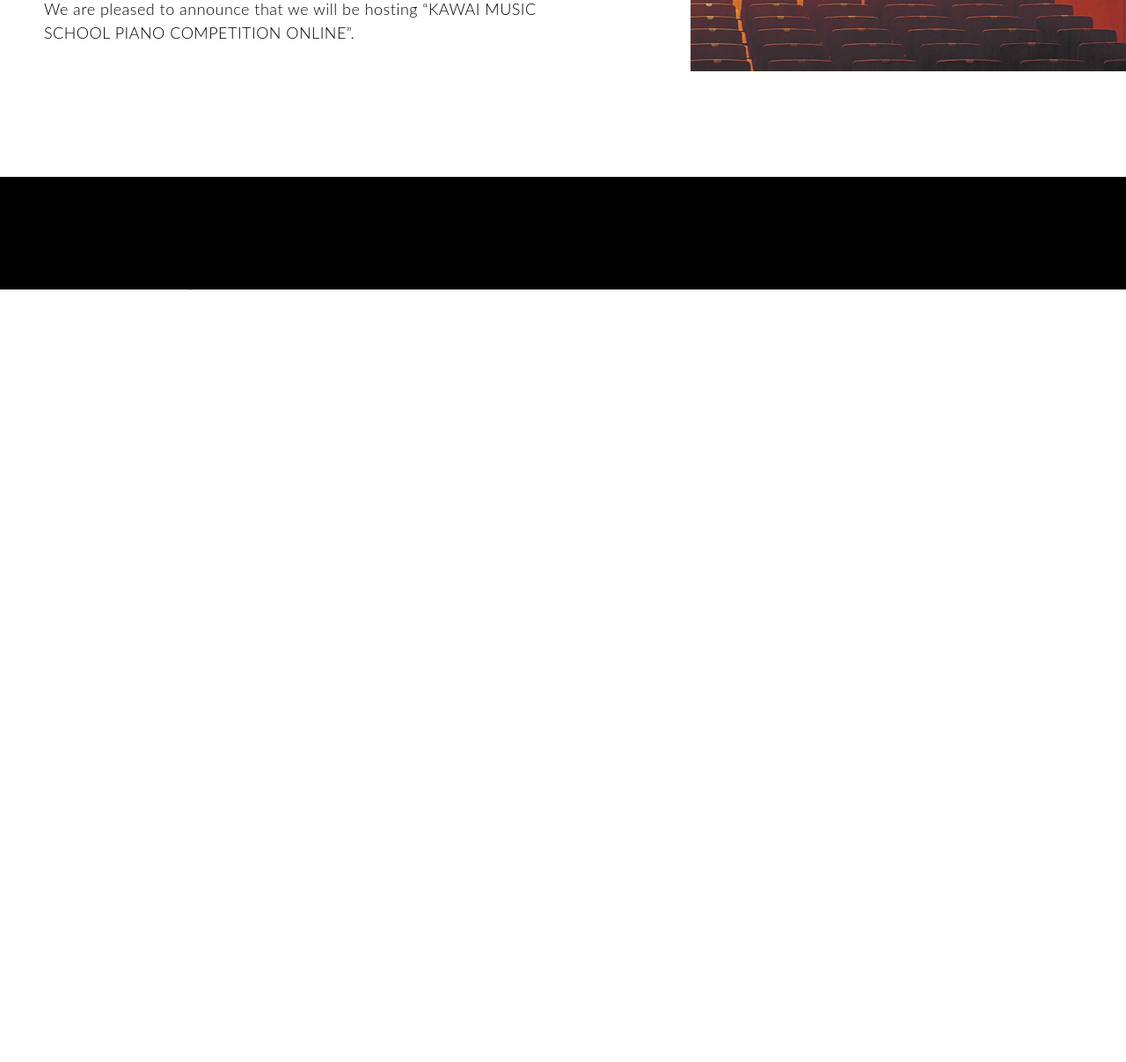
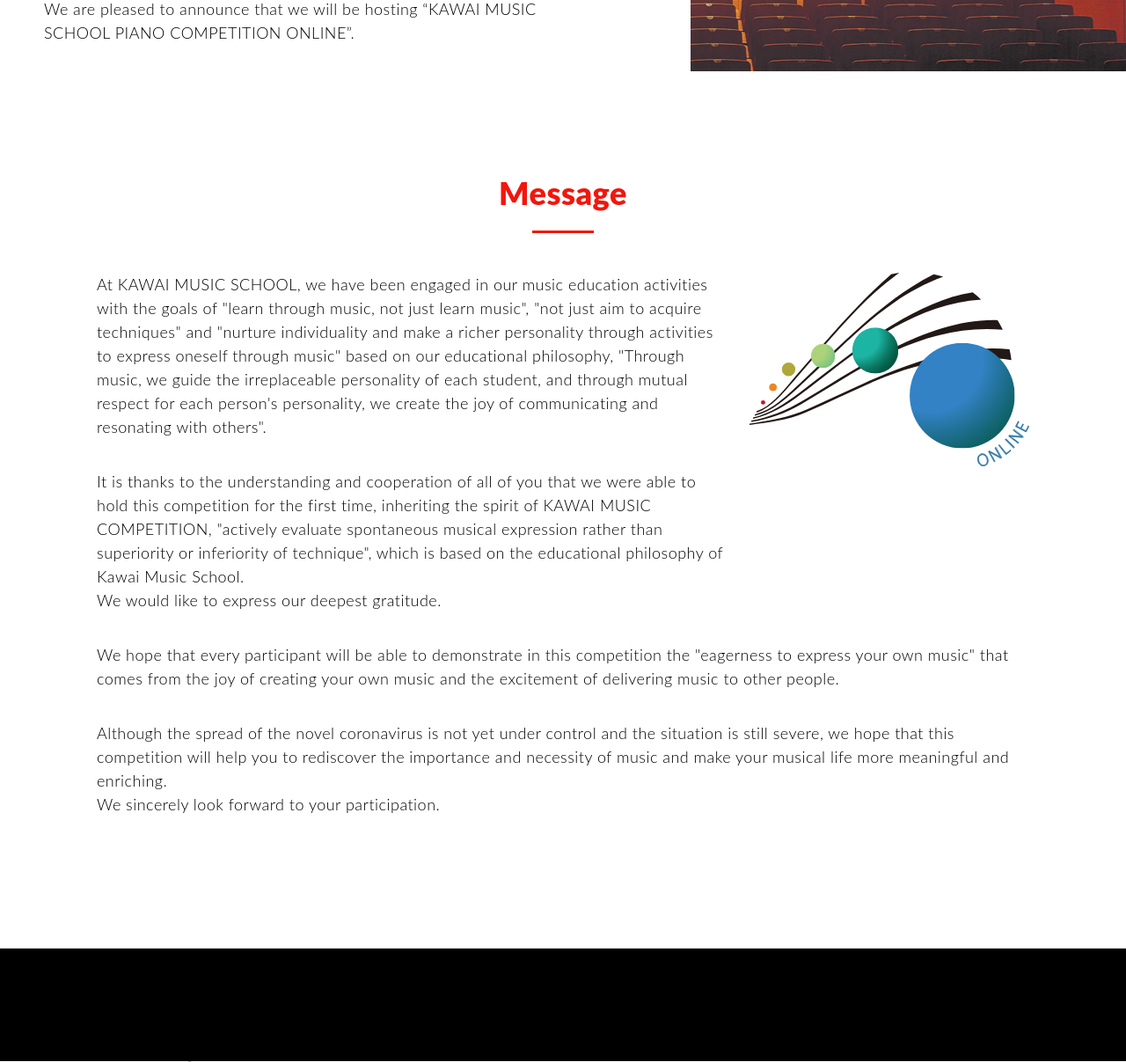
Before and after one commit to bpoc-mark/uw-kawai, a PHP site: page / in a window 1280 px wide. Shown: the part 582-1789 px from the top of the page at 88% size. Before the commit the page ends 912 px from the top, so only its background shows below. Run offline with PHP 8.4, Linux system fonts and the light colour scheme; some libraries are stand-ins or nearby versions.

Commit message:
added section 2 pc and sp view

```diff
--- a/css/style.css
+++ b/css/style.css
@@ -639,6 +639,69 @@ img[src$=".png"], img[src$=".jpg"] {
   border-radius: 0 40px 40px 0;
 }
 
+#Top main .sect_2 .wrapper .container {
+  max-width: 1200px;
+  padding-right: 70px;
+  padding-left: 70px;
+}
+
+#Top main .sect_2 .wrapper .container h3 {
+  font-family: 'Lato', sans-serif;
+  font-weight: 900;
+  font-size: 36px;
+  text-align: center;
+  color: #f1170d;
+}
+
+#Top main .sect_2 .wrapper .container h3::after {
+  content: "";
+  display: block;
+  width: 70px;
+  height: 3px;
+  background-color: #f1170d;
+  margin: 25px auto 45px;
+}
+
+#Top main .sect_2 .wrapper .container .row {
+  justify-content: space-between;
+}
+
+#Top main .sect_2 .wrapper .container .row .col:first-child {
+  width: 68%;
+}
+
+#Top main .sect_2 .wrapper .container .row .col:first-child p {
+  font-family: 'Lato', sans-serif;
+  font-weight: 300;
+  font-size: 18px;
+  line-height: 27px;
+  text-align: left;
+  color: #000;
+  margin-bottom: 35px;
+}
+
+#Top main .sect_2 .wrapper .container .row .col:last-child {
+  width: 30%;
+}
+
+#Top main .sect_2 .wrapper .container p {
+  font-family: 'Lato', sans-serif;
+  font-weight: 300;
+  font-size: 18px;
+  line-height: 27px;
+  text-align: left;
+  color: #000;
+  margin-bottom: 35px;
+}
+
+#Top main .sect_2 .wrapper .container .sp_img {
+  margin-bottom: 150px;
+}
+
+#Top main .sect_2 .wrapper .container .sp_img img {
+  display: none;
+}
+
 /*==================================
   Contact_reset
 ==================================*/
--- a/css/style_sp.css
+++ b/css/style_sp.css
@@ -742,6 +742,71 @@ img[src$=".png"], img[src$=".jpg"] {
   border-radius: 0 20px 20px 0;
 }
 
+#Top main .sect_2 .wrapper .container {
+  max-width: 1200px;
+  padding-right: 25px;
+  padding-left: 25px;
+}
+
+#Top main .sect_2 .wrapper .container h3 {
+  font-family: 'Lato', sans-serif;
+  font-weight: 900;
+  font-size: 24px;
+  text-align: center;
+  color: #f1170d;
+}
+
+#Top main .sect_2 .wrapper .container h3::after {
+  content: "";
+  display: block;
+  width: 66px;
+  height: 3px;
+  background-color: #f1170d;
+  margin: 15px auto 25px;
+}
+
+#Top main .sect_2 .wrapper .container .row {
+  justify-content: space-between;
+}
+
+#Top main .sect_2 .wrapper .container .row .col:first-child {
+  width: 100%;
+}
+
+#Top main .sect_2 .wrapper .container .row .col:first-child p {
+  font-family: 'Lato', sans-serif;
+  font-weight: 300;
+  font-size: 16px;
+  line-height: 24px;
+  text-align: left;
+  color: #000;
+  margin-bottom: 30px;
+}
+
+#Top main .sect_2 .wrapper .container .row .col:last-child {
+  display: none;
+  width: 30%;
+}
+
+#Top main .sect_2 .wrapper .container p {
+  font-family: 'Lato', sans-serif;
+  font-weight: 300;
+  font-size: 16px;
+  line-height: 24px;
+  text-align: left;
+  color: #000;
+  margin-bottom: 30px;
+}
+
+#Top main .sect_2 .wrapper .container .sp_img {
+  text-align: center;
+  margin-bottom: 40px;
+}
+
+#Top main .sect_2 .wrapper .container .sp_img img {
+  width: 80%;
+}
+
 /*==================================
   Contact_reset
 ==================================*/
--- /dev/null
+++ b/inc/top/section_2.php
@@ -0,0 +1,24 @@
+<section class="sect_2">
+    <div class="wrapper">
+        <div class="container">
+            <h3>Message</h3>
+            <div class="row">
+                <div class="col">
+                    <p>At KAWAI MUSIC SCHOOL, we have been engaged in our music education activities with the goals of "learn through music, not just learn music", "not just aim to acquire techniques" and "nurture individuality and make a richer personality through activities to express oneself through music" based on our educational philosophy, "Through music, we guide the irreplaceable personality of each student, and through mutual respect for each person's personality, we create the joy of communicating and resonating with others".</p>
+                    <p>It is thanks to the understanding and cooperation of all of you that we were able to hold this competition for the first time, inheriting the spirit of KAWAI MUSIC COMPETITION, "actively evaluate spontaneous musical expression rather than superiority or inferiority of technique", which is based on the educational philosophy of Kawai Music School.  <br>
+                        We would like to express our deepest gratitude.</p>
+                </div>
+                <div class="col">
+                    <img src="/images/top/section_2/img_2.svg" alt="">
+                </div>
+            </div>
+            <p>We hope that every participant will be able to demonstrate in this competition the "eagerness to express your own music" that comes from the joy of creating your own music and the excitement of delivering music to other people.</p>
+            <p>Although the spread of the novel coronavirus is not yet under control and the situation is still severe, we hope that this competition will help you to rediscover the importance and necessity of music and make your musical life more meaningful and enriching. <br>
+                We sincerely look forward to your participation.
+            </p>
+            <div class="sp_img">
+                <img src="/images/top/section_2/img_2.svg" alt="">
+            </div>
+        </div>
+    </div>
+</section>
--- a/index.php
+++ b/index.php
@@ -30,6 +30,7 @@
 
 		<main>
 			<?php include($_SERVER['DOCUMENT_ROOT'] . "/inc/top/section_1.php"); ?>
+			<?php include($_SERVER['DOCUMENT_ROOT'] . "/inc/top/section_2.php"); ?>
 		</main>
 
 		<footer>
--- a/scss/_top.scss
+++ b/scss/_top.scss
@@ -58,4 +58,62 @@
       }
     }
   }
+
+  .sect_2{
+    .wrapper{
+      .container{
+        max-width: 1200px;
+        padding-right: 70px;
+        padding-left: 70px;
+        h3{
+          @include Lato(900);
+          font-size: 36px;
+          text-align: center;
+          color: #f1170d;
+
+          &::after{
+            content: "";
+            display: block;
+            width: 70px;
+            height: 3px;
+            background-color: #f1170d;
+            margin: 25px auto 45px;
+          }
+        }
+        .row{
+          justify-content: space-between;
+          .col{
+            &:first-child{
+              width: 68%;
+              p{
+                @include Lato(300);
+                font-size: 18px;
+                line-height: 27px;
+                text-align: left;
+                color: #000;
+                margin-bottom: 35px;
+              }
+            }
+            &:last-child{
+              width: 30%;
+            }
+          }
+        }
+        p{
+          @include Lato(300);
+          font-size: 18px;
+          line-height: 27px;
+          text-align: left;
+          color: #000;
+          margin-bottom: 35px;
+        }
+        .sp_img{
+          margin-bottom: 150px;
+          img{
+            display: none;
+          }
+        }
+      }
+    }
+  }
 }
--- a/scss/sp/_top.scss
+++ b/scss/sp/_top.scss
@@ -58,4 +58,64 @@
       }
     }
   }
+
+  .sect_2{
+    .wrapper{
+      .container{
+        max-width: 1200px;
+        padding-right: 25px;
+        padding-left: 25px;
+        h3{
+          @include Lato(900);
+          font-size: 24px;
+          text-align: center;
+          color: #f1170d;
+
+          &::after{
+            content: "";
+            display: block;
+            width: 66px;
+            height: 3px;
+            background-color: #f1170d;
+            margin: 15px auto 25px;
+          }
+        }
+        .row{
+          justify-content: space-between;
+          .col{
+            &:first-child{
+              width: 100%;
+              p{
+                @include Lato(300);
+                font-size: 16px;
+                line-height: 24px;
+                text-align: left;
+                color: #000;
+                margin-bottom: 30px;
+              }
+            }
+            &:last-child{
+              display: none;
+              width: 30%;
+            }
+          }
+        }
+        p{
+          @include Lato(300);
+          font-size: 16px;
+          line-height: 24px;
+          text-align: left;
+          color: #000;
+          margin-bottom: 30px;
+        }
+        .sp_img{
+          text-align: center;
+          margin-bottom: 40px;
+          img{
+            width: 80%;
+          }
+        }
+      }
+    }
+  }
 }
```
Also changed, not shown: images/top/section_2/img_2.svg (added), 2 other files.
